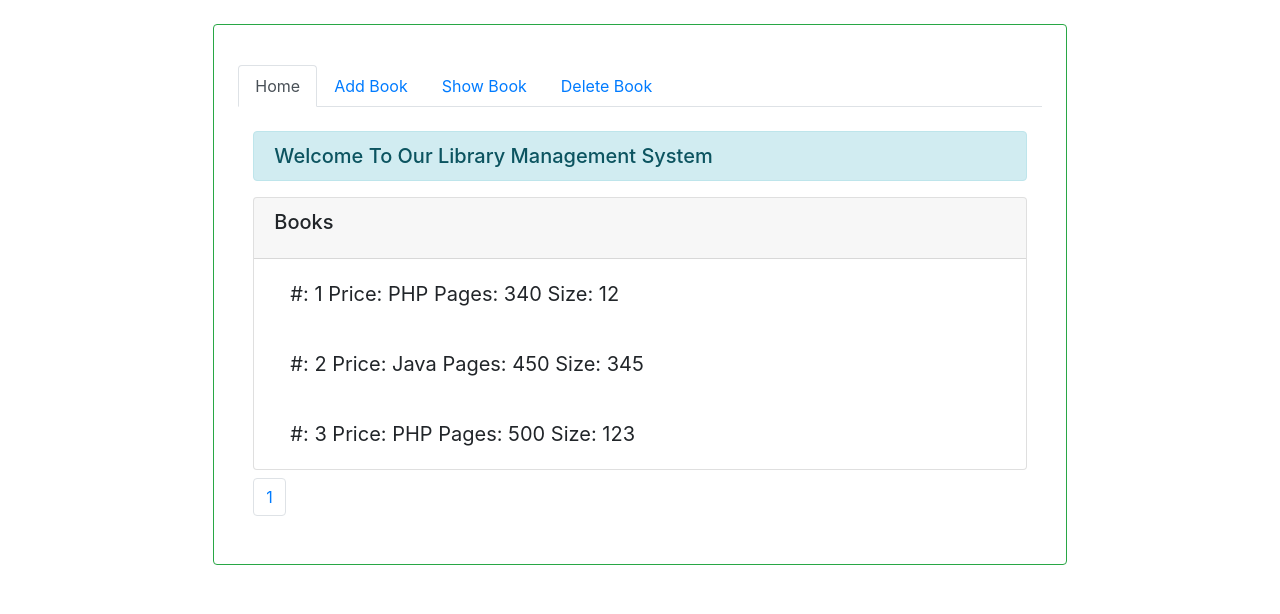
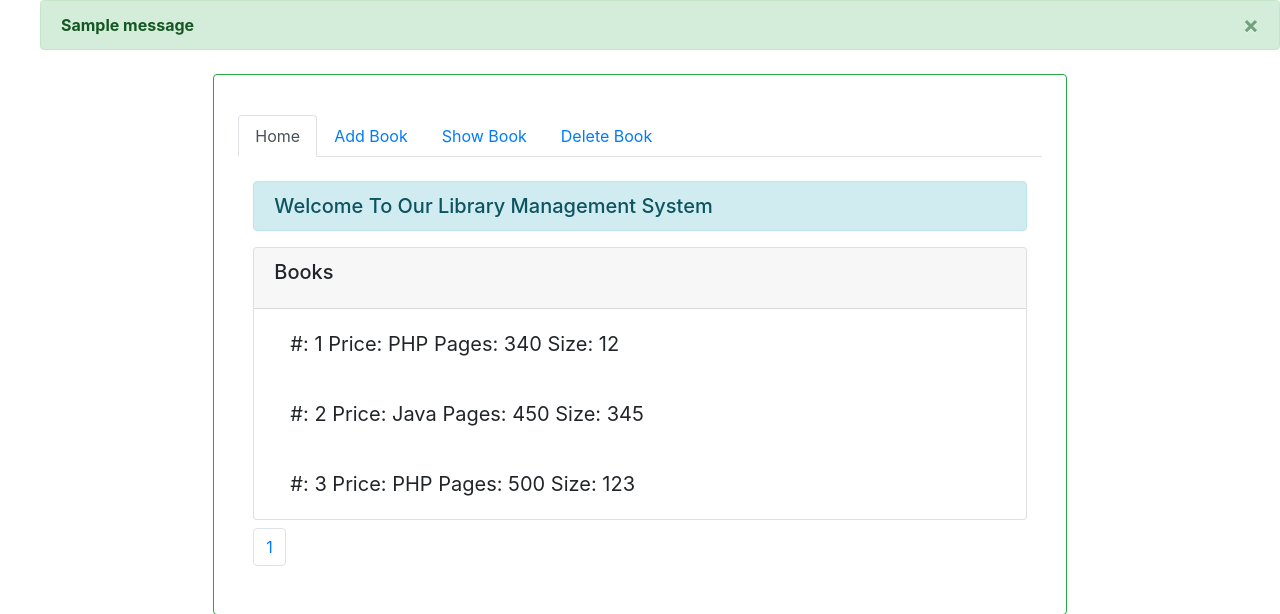
Before and after one commit to anupama14609/testcode, a Django app: page / in a window 1280 px wide. Shown: the top 614 px of the page. Run offline with Django 3.2, Linux system fonts and the light colour scheme; data comes from the database, SQL or seed files in the repository; both versions use the stored data as it was after the commit; one stand-in notice (Sample message) is shown; some libraries are stand-ins or nearby versions.

Commit message:
adding django message framework

```diff
--- a/AjaxDjango/settings.py
+++ b/AjaxDjango/settings.py
@@ -11,6 +11,12 @@ https://docs.djangoproject.com/en/3.2/ref/settings/
 """
 
 from pathlib import Path
+from django.contrib.messages import constants as messages
+
+MESSAGE_TAGS = {
+    messages.ERROR: 'danger',
+
+}
 
 # Build paths inside the project like this: BASE_DIR / 'subdir'.
 BASE_DIR = Path(__file__).resolve().parent.parent
--- a/ajaxapp/templates/ajaxapp/library.html
+++ b/ajaxapp/templates/ajaxapp/library.html
@@ -89,6 +89,19 @@
 
 {% block deletebook %}
 <div class="card">
+  {% if messages %}
+<ul class="messages">
+    {% for message in messages %}
+    <div class="alert alert-{{ message.tags }} alert-dismissible fade show" role="alert">
+      <strong>{{message}}</strong>
+      <button type="button" class="close" data-dismiss="alert" aria-label="Close">
+        <span aria-hidden="true">&times;</span>
+      </button>
+    </div>
+    {% endfor %}
+</ul>
+{% endif %}
+
     {% if content %}
     <div class="card-header">
         <h3 class= "alert alert-info mx-auto"> ICodeLibrary.Com </h3>
@@ -109,10 +122,10 @@
                 <td>{{ item.name }}</td>
 
                 <td>
-             <a href="{% url 'update-book' item.id %}" class="btn btn-warning">Edit</a>
+                <a href="{% url 'update-book' item.id %}" class="btn btn-warning">Edit</a>
                 <form action="{% url 'delete-book' item.id %}" method="POST" class="d-inline">
                     {% csrf_token %}
-                    <button typr="submit" class="btn btn-danger">Delete</button>
+                    <button typr="submit" class="btn btn-danger btn-sm d-inline">Delete</button>
                 </form>
 
                </td>
--- a/ajaxapp/templates/base.html
+++ b/ajaxapp/templates/base.html
@@ -10,7 +10,18 @@
     <title>{% block title %}{% endblock title %}</title>
   </head>
   <body>
-
+    {% if messages %}
+    <ul class="messages">
+        {% for message in messages %}
+        <div class="alert alert-{{ message.tags }} alert-dismissible fade show" role="alert">
+          <strong>{{message}}</strong>
+          <button type="button" class="close" data-dismiss="alert" aria-label="Close">
+            <span aria-hidden="true">&times;</span>
+          </button>
+        </div>
+        {% endfor %}
+    </ul>
+    {% endif %}
     <div class="col-lg-8 border border-success rounded p-4 m-4 mx-auto">
     <nav class="mb-2 mt-3">
         <div class="nav nav-tabs" id="nav-tab" role="tablist">
@@ -20,6 +31,7 @@
           <a class="nav-item nav-link" id="nav-deletebook-tab" data-toggle="tab" href="#nav-deletebook" role="tab" aria-controls="nav-deletebook" aria-selected="false">Delete Book</a>
         </div>
       </nav>
+
       <div class="tab-content my-4 " id="nav-tabContent">
 
         <div class="tab-pane fade show active" id="nav-home" role="tabpanel" aria-labelledby="nav-home-tab">
--- a/ajaxapp/urls.py
+++ b/ajaxapp/urls.py
@@ -2,8 +2,8 @@ from django.urls import path
 from . import views
 
 urlpatterns = [
-    path('', views.home, name='home'),
-    path('library', views.LibraryHome, name='library'),
+    # path('', views.home, name='home'),
+    path('', views.LibraryHome, name='library'),
     path('delete-book/<int:id>', views.DeleteBook, name='delete-book'),
     path('update-book/<int:id>', views.UpdateBook, name="update-book"),
 ]
--- a/ajaxapp/views.py
+++ b/ajaxapp/views.py
@@ -3,6 +3,8 @@ from django.shortcuts import render
 from .forms import LibraryForm
 from .models import Library
 from django.core.paginator import Paginator, EmptyPage, PageNotAnInteger
+from django.contrib import messages
+
 
 # Create your views here.
 def LibraryHome(request):
@@ -12,8 +14,9 @@ def LibraryHome(request):
         try:
             if form.is_valid():
                 form.save()
+                messages.success(request, 'Details Has Been Updated.............')
         except:
-            error = "Something went wrong..........."
+            messages.error(request, 'Something went wrong.........')
     form = LibraryForm()
     paginated_content = Library.objects.all().order_by('-timeStamp')
     content = Paginator(paginated_content.filter(publish=True), 4)
@@ -35,17 +38,21 @@ def DeleteBook(request, id):
     if request.method == 'POST':
         book_id = Library.objects.get(pk=id)
         book_id.delete()
+        messages.error(request, 'Record has been deleted.')
         return HttpResponseRedirect('/')
 
 def UpdateBook(request, id):
+    messages = "Details Has Been Updated............."
     if request.method == 'POST':
         record_id = Library.objects.get(pk=id)
         updateform = LibraryForm(request.POST, instance=record_id)
         if updateform.is_valid():
             updateform.save()
+            messages.success(request, 'Details Has Been Updated.............')
     else:
         record_id = Library.objects.get(pk=id)
         updateform = LibraryForm(instance=record_id)
+        messages.success(request, 'Details Has Been Updated.............')
 
     context = { 'form': updateform}
     return render(request, 'ajaxapp/updatebook.html', context)
```
Also changed, not shown: db.sqlite3.
